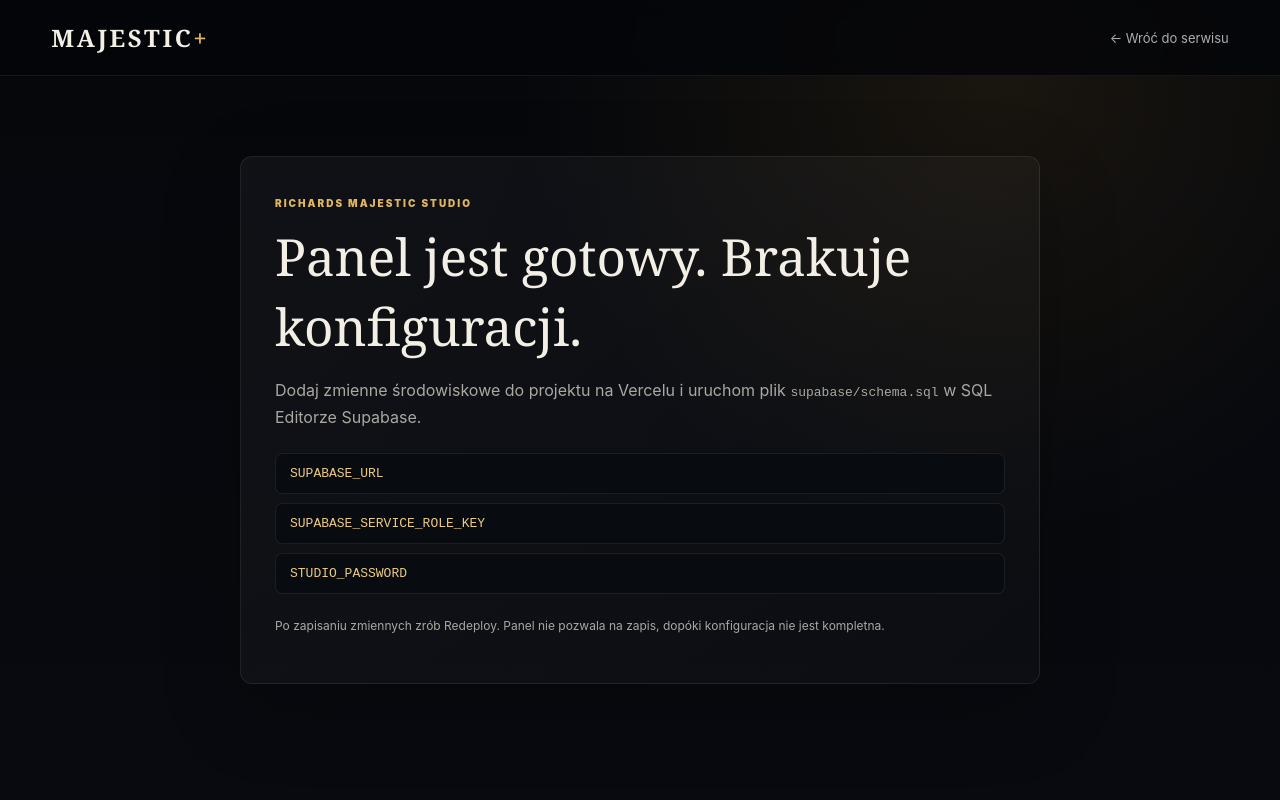
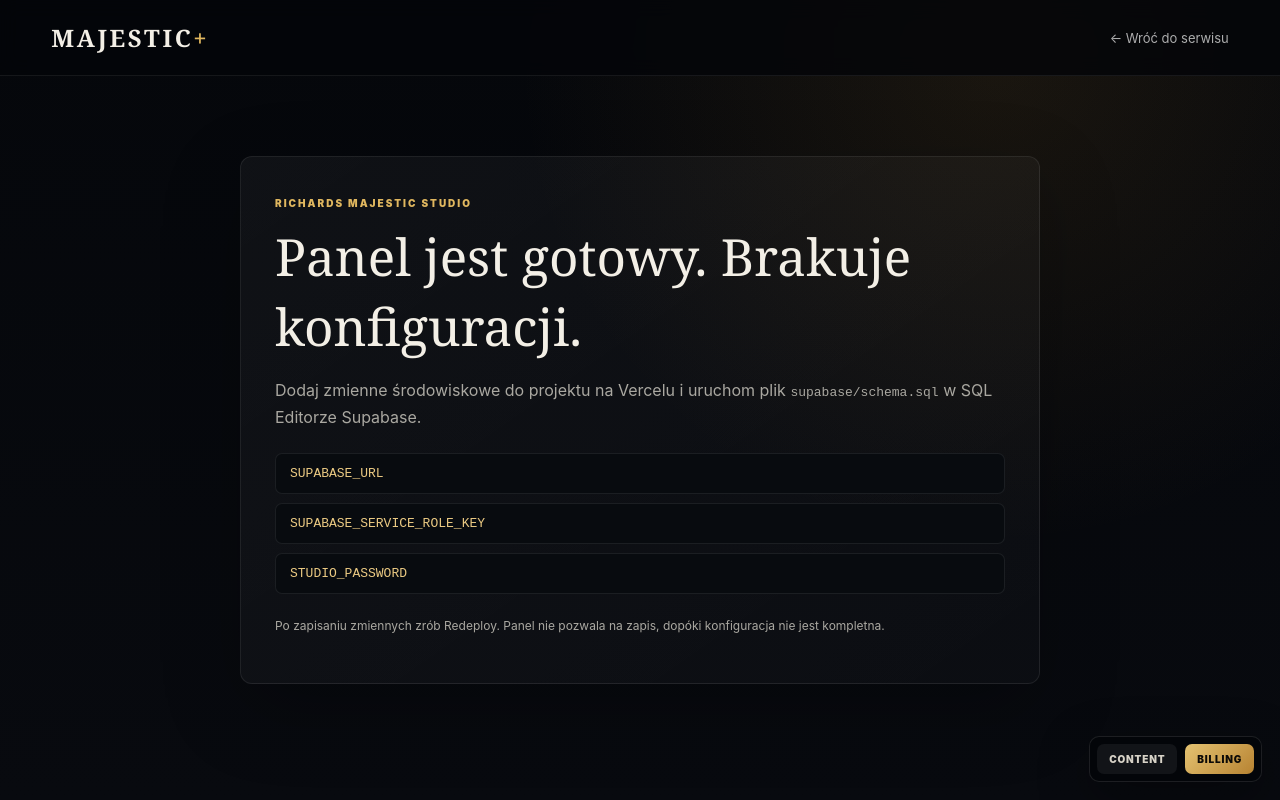
Before and after one commit to prosedzbanjr-png/majestic-plus, a Next.js app: page /studio in a window 1280 px wide. Built offline with nearby package versions, Linux system fonts and the light colour scheme; no server answers.

Commit message:
Add studio navigation for content and billing

```diff
--- /dev/null
+++ b/app/studio/layout.tsx
@@ -0,0 +1,13 @@
+import Link from "next/link";
+
+export default function StudioLayout({ children }: { children: React.ReactNode }) {
+  return (
+    <>
+      {children}
+      <nav style={{ position: "fixed", right: 18, bottom: 18, zIndex: 90, display: "flex", gap: 8, padding: 7, border: "1px solid rgba(255,255,255,.1)", borderRadius: 10, background: "rgba(4,6,9,.92)", backdropFilter: "blur(12px)", boxShadow: "0 15px 50px rgba(0,0,0,.35)" }}>
+        <Link href="/studio" style={{ padding: "9px 12px", borderRadius: 7, background: "rgba(255,255,255,.06)", color: "#d7d2c7", fontSize: 10, fontWeight: 900, letterSpacing: ".08em" }}>CONTENT</Link>
+        <Link href="/studio/billing" style={{ padding: "9px 12px", borderRadius: 7, background: "linear-gradient(135deg,#e4c271,#b78332)", color: "#0c0a07", fontSize: 10, fontWeight: 950, letterSpacing: ".08em" }}>BILLING</Link>
+      </nav>
+    </>
+  );
+}
```
